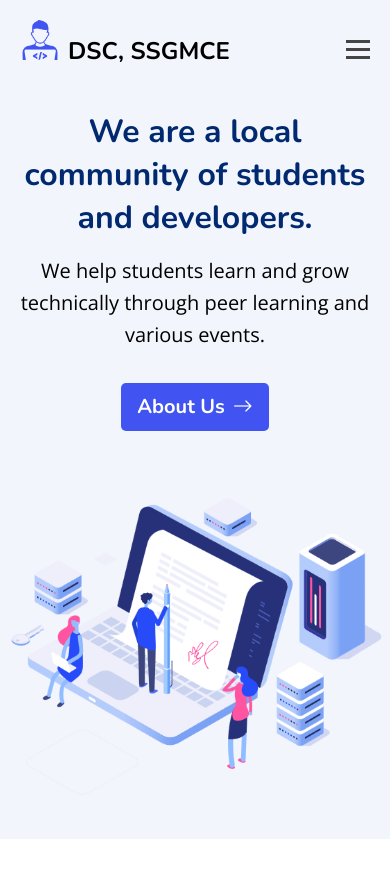
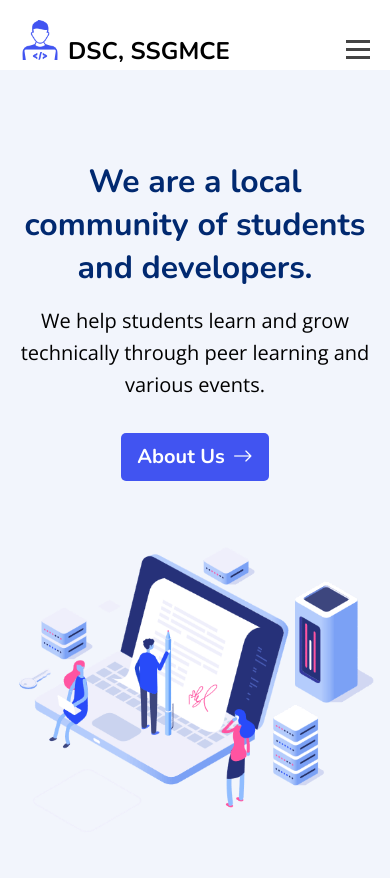
Before and after one commit to harishbarhate02/dsc-ssgmce, a plain HTML site: page index.html in a window 390 px wide. Before the commit the page ends 844 px from the top, so only its background shows below. Drawn offline with nearby package versions, Linux system fonts and the light colour scheme.

Commit message:
Made navbar fixed to top and updated padding for hero for small screens to accomodate fixed navbar

```diff
--- a/css/components/hero.css
+++ b/css/components/hero.css
@@ -39,7 +39,7 @@
   .hero {
     text-align: center;
     flex-direction: column;
-    padding: 2.5rem 0.5rem;
+    padding: 10rem 1rem;
   }
   .hero > div {
     margin: 0;
--- a/css/components/navbar.css
+++ b/css/components/navbar.css
@@ -1,6 +1,12 @@
 .header {
   /* TODO: Make Navbar Sticky */
   padding-top: 1.25rem;
+  position: fixed;
+  top: 0;
+  left: 0;
+  right: 0;
+  z-index: 2;
+  background-color: #fff;
 }
 c .logo {
   padding: 0.25rem 0;
```
